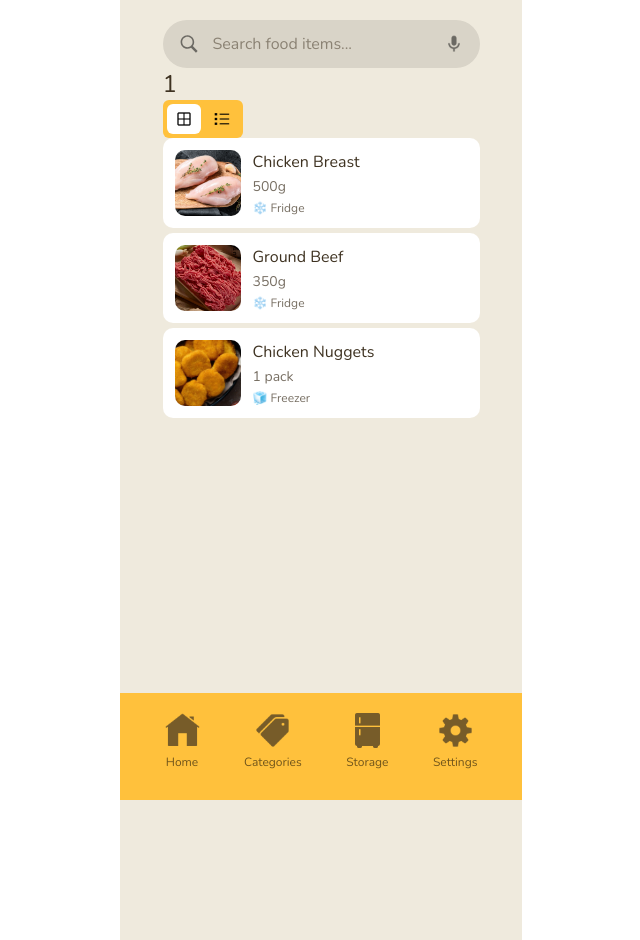
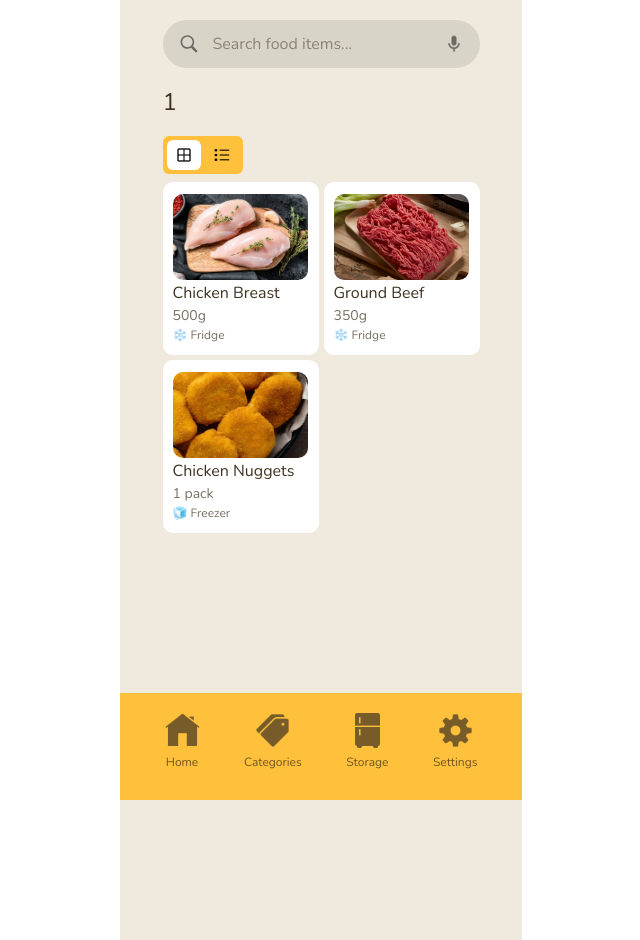
Before and after one commit to siljasihvo/easy-kitchen-frontend, a Vue app: page /category/1 in a window 1280 px wide. Shown: the whole page, without its empty margins (319-959 px from the left). Built offline with nearby package versions, Linux system fonts and the light colour scheme.

Commit message:
Implement Grid vs List view switching

```diff
--- a/src/components/ViewToggle.vue
+++ b/src/components/ViewToggle.vue
@@ -1,11 +1,13 @@
 <script>
 export default {
 	name: "ViewToggle",
-	data() {
-		return {
-			activeView: "grid",
-		};
+	props: {
+		modelValue: {
+			type: String,
+			required: true,
+		},
 	},
+	emits: ["update:modelValue"],
 };
 </script>
 
@@ -13,17 +15,19 @@ export default {
 	<div class="view-toggle">
 		<div
 			class="toggle-indicator"
-			:class="{ 'list-view': activeView === 'list' }"></div>
+			:class="{ 'list-view': modelValue === 'list' }"></div>
+
 		<button
 			class="toggle-btn"
-			:class="{ active: activeView === 'grid' }"
-			@click="activeView = 'grid'">
+			:class="{ active: modelValue === 'grid' }"
+			@click="$emit('update:modelValue', 'grid')">
 			<img src="@/assets/icons/grid-icon.svg" alt="Grid view" />
 		</button>
+
 		<button
 			class="toggle-btn"
-			:class="{ active: activeView === 'list' }"
-			@click="activeView = 'list'">
+			:class="{ active: modelValue === 'list' }"
+			@click="$emit('update:modelValue', 'list')">
 			<img src="@/assets/icons/list-icon.svg" alt="List view" />
 		</button>
 	</div>
@@ -33,6 +37,7 @@ export default {
 .view-toggle {
 	position: relative;
 	display: inline-flex;
+	width: fit-content;
 	background: var(--primary);
 	border-radius: 6px;
 	padding: 4px;
--- a/src/views/CategoryDetailView.vue
+++ b/src/views/CategoryDetailView.vue
@@ -1,4 +1,5 @@
 <script setup>
+import { ref } from "vue";
 import Searchbar from "../components/Searchbar.vue";
 import ViewToggle from "@/components/ViewToggle.vue";
 import Grid from "@/components/Grid.vue";
@@ -7,14 +8,32 @@ import List from "@/components/List.vue";
 defineProps({
 	id: String,
 });
+
+const currentView = ref("grid");
 </script>
 
 <template>
-	<Searchbar />
-	<h2>{{ id }}</h2>
-	<ViewToggle />
-	<!-- <Grid /> -->
-	<List />
+	<main>
+		<section class="top-section">
+			<Searchbar />
+			<h2>{{ id }}</h2>
+			<ViewToggle v-model="currentView" />
+		</section>
+		<Grid v-if="currentView === 'grid'" />
+		<List v-else-if="currentView === 'list'" />
+	</main>
 </template>
 
-<style scoped></style>
+<style scoped>
+main {
+	display: flex;
+	flex-direction: column;
+	gap: 8px;
+}
+
+.top-section {
+	display: flex;
+	flex-direction: column;
+	gap: 18px;
+}
+</style>
```
